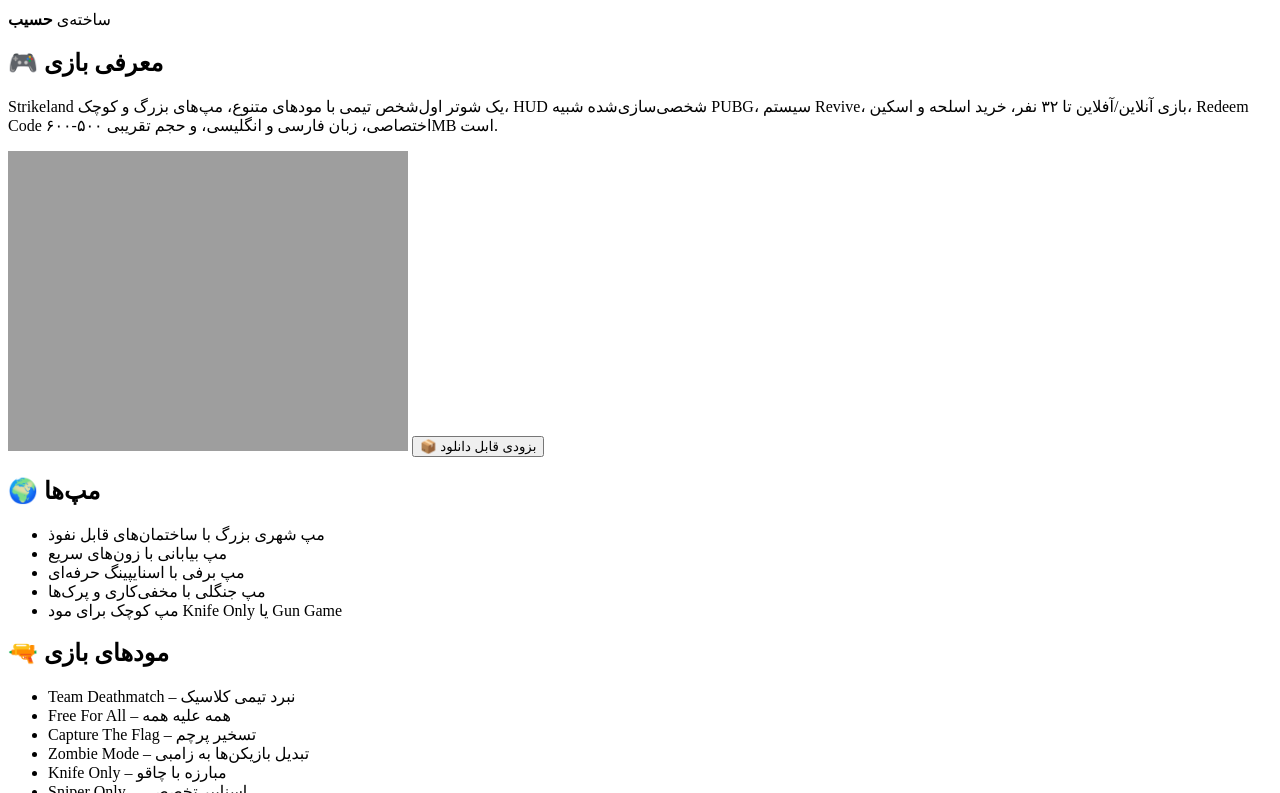
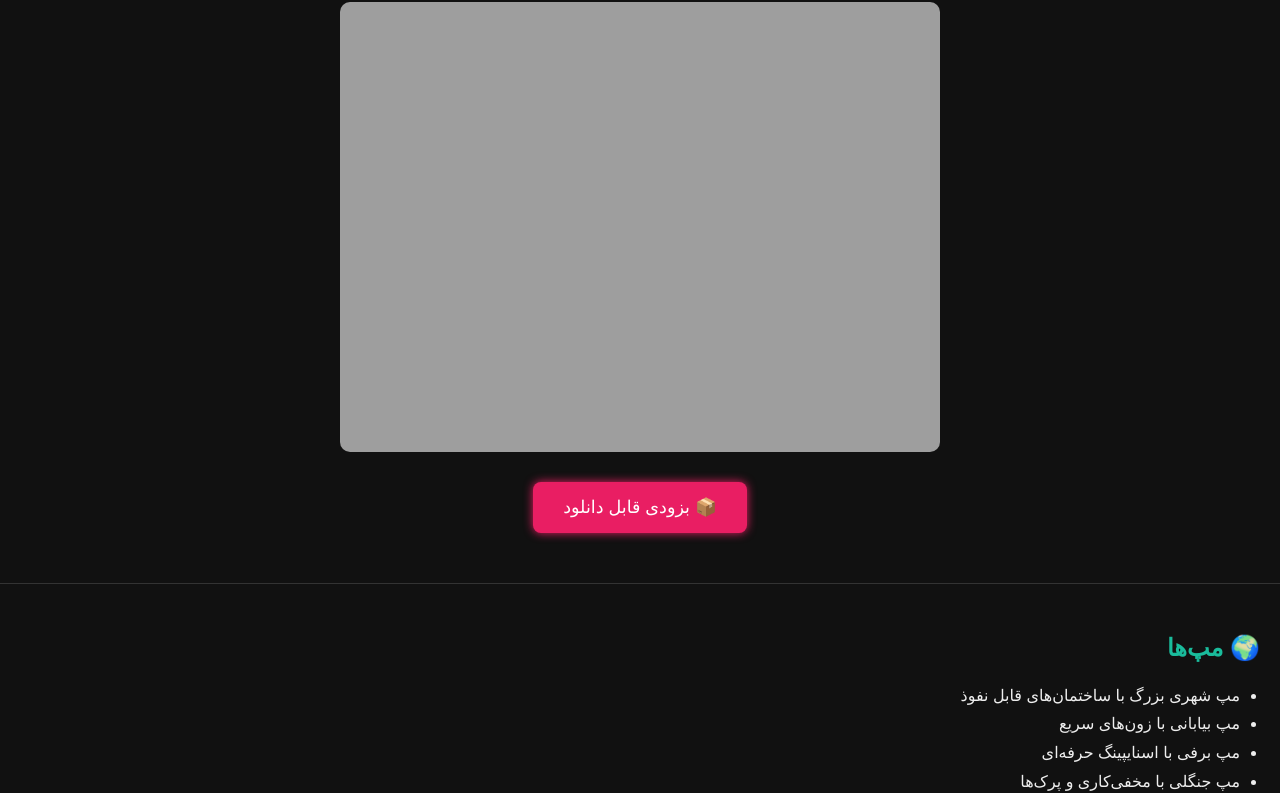
Before and after one commit to balich826/Strikeland, a plain HTML site: page index.html in a window 1280 px wide. Shown: the part 382-1175 px from the top of the page. Drawn offline with Linux system fonts and the light colour scheme; the site is published under a folder, as on GitHub Pages, so addresses that start at the root find nothing.

Commit message:
Update index.html

```diff
--- a/index.html
+++ b/index.html
@@ -4,7 +4,7 @@
   <meta charset="UTF-8">
   <title>Strikeland | نبرد افسانه‌ای</title>
   <meta name="viewport" content="width=device-width, initial-scale=1">
-  <link  rel="stylesheet" href="/styile.css">
+  <link  rel="stylesheet" href="styile.css">
 </head>
 <body>
 
```
